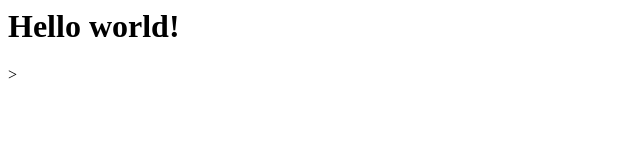
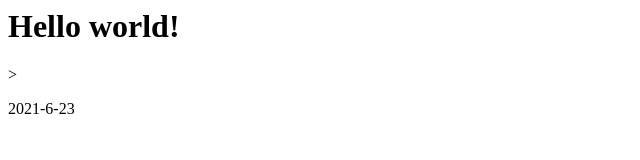
Before and after one commit to Chris-Tang6/twg.github.io, a plain HTML site: page index.html in a window 1280 px wide. Shown: the full height of the page, 0-640 px from the left. Drawn offline with Linux system fonts and the light colour scheme.

Commit message:
first add

```diff
--- a/index.html
+++ b/index.html
@@ -1 +1,2 @@
 <h1>Hello world!</h1>>
+<p>2021-6-23</p>
```
